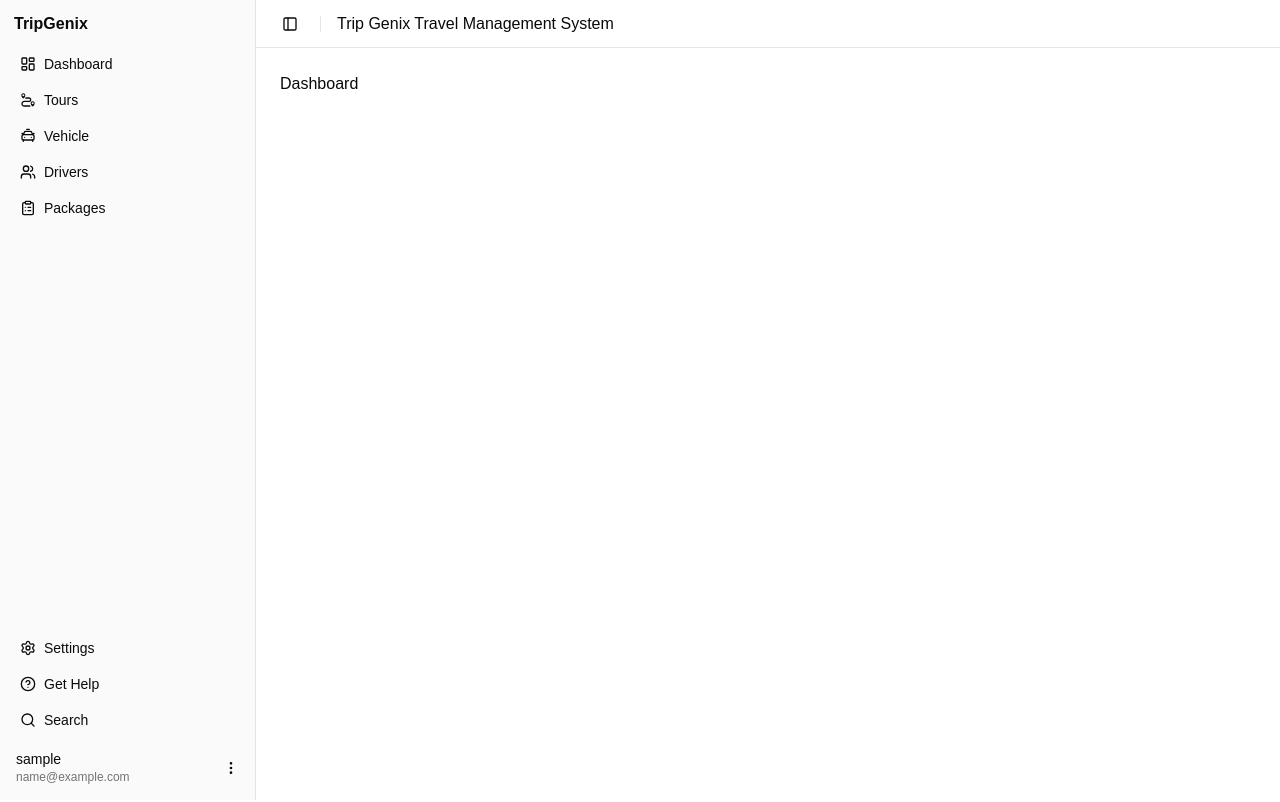
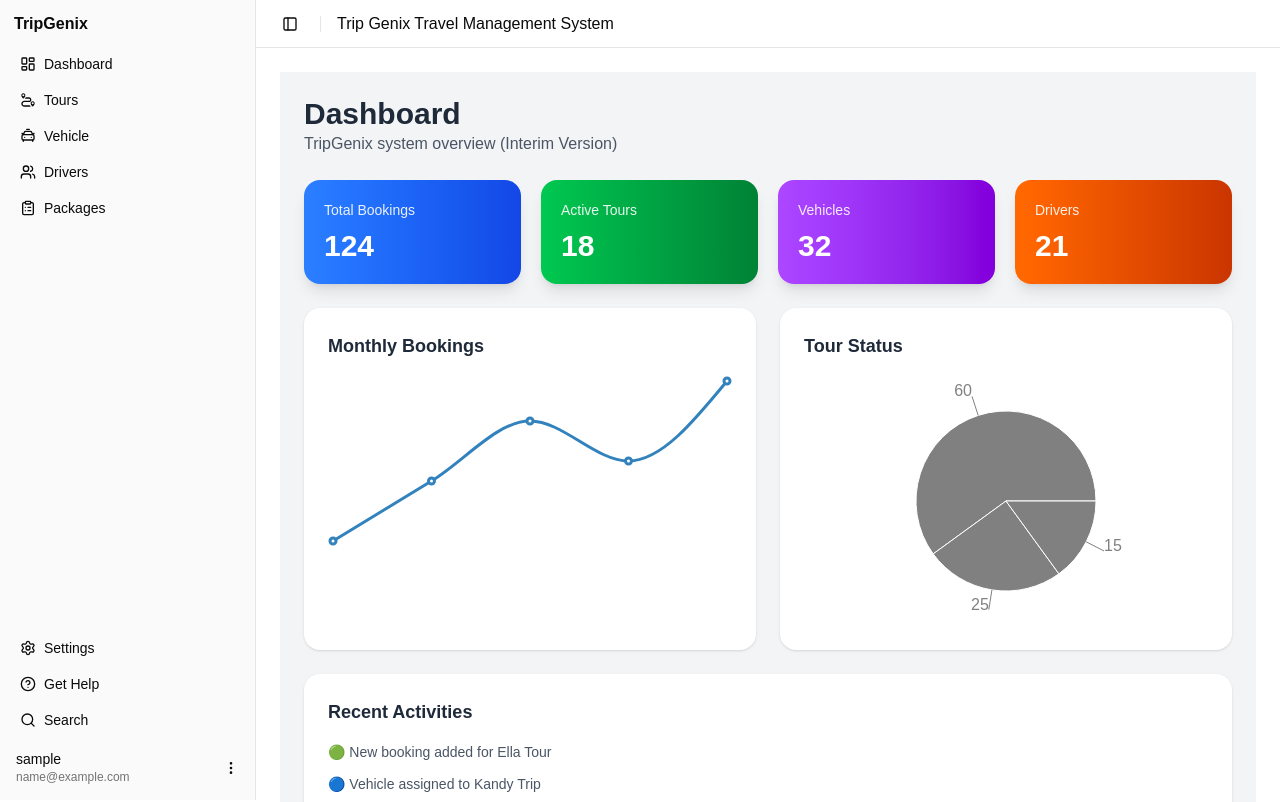
Before and after one commit to TripGenix/adminTripgenix, a React (Vite) app: page / in a window 1280 px wide. Shown: the top 802 px of the page. Built offline with nearby package versions, Linux system fonts and the light colour scheme; sample sign-in values are in the browser's storage.

Commit message:
sample design add

```diff
--- a/src/pages/dashboard.jsx
+++ b/src/pages/dashboard.jsx
@@ -1,4 +1,142 @@
+import {
+  LineChart,
+  Line,
+  PieChart,
+  Pie,
+  Cell,
+  ResponsiveContainer,
+  Tooltip,
+} from "recharts";
+
 export default function Dashboard() {
+  const stats = [
+    {
+      title: "Total Bookings",
+      value: "124",
+      gradient: "from-blue-500 to-blue-700",
+    },
+    {
+      title: "Active Tours",
+      value: "18",
+      gradient: "from-green-500 to-green-700",
+    },
+    {
+      title: "Vehicles",
+      value: "32",
+      gradient: "from-purple-500 to-purple-700",
+    },
+    {
+      title: "Drivers",
+      value: "21",
+      gradient: "from-orange-500 to-orange-700",
+    },
+  ];
 
-    return <div><p>Dashboard</p></div>;
+  const bookingData = [
+    { month: "Jan", bookings: 20 },
+    { month: "Feb", bookings: 35 },
+    { month: "Mar", bookings: 50 },
+    { month: "Apr", bookings: 40 },
+    { month: "May", bookings: 60 },
+  ];
+
+  const tourData = [
+    { name: "Completed", value: 60 },
+    { name: "Ongoing", value: 25 },
+    { name: "Upcoming", value: 15 },
+  ];
+
+  return (
+    <div className="p-6 space-y-6 bg-gray-100 min-h-screen">
+
+      {/* Header */}
+      <div>
+        <h1 className="text-3xl font-bold text-gray-800">
+          Dashboard
+        </h1>
+        <p className="text-gray-600">
+          TripGenix system overview (Interim Version)
+        </p>
+      </div>
+
+      {/* Stats Cards */}
+      <div className="grid grid-cols-1 sm:grid-cols-2 lg:grid-cols-4 gap-5">
+        {stats.map((item, index) => (
+          <div
+            key={index}
+            className={`rounded-2xl p-5 text-white bg-gradient-to-r ${item.gradient} shadow-lg`}
+          >
+            <p className="text-sm opacity-90">{item.title}</p>
+            <h2 className="text-3xl font-bold mt-2">
+              {item.value}
+            </h2>
+          </div>
+        ))}
+      </div>
+
+      {/* Charts Section */}
+      <div className="grid grid-cols-1 lg:grid-cols-2 gap-6">
+
+        {/* Line Chart */}
+        <div className="bg-white rounded-2xl p-6 shadow-sm">
+          <h2 className="text-lg font-semibold text-gray-800 mb-4">
+            Monthly Bookings
+          </h2>
+
+          <ResponsiveContainer width="100%" height={250}>
+            <LineChart data={bookingData}>
+              <Tooltip />
+              <Line
+                type="monotone"
+                dataKey="bookings"
+                strokeWidth={3}
+              />
+            </LineChart>
+          </ResponsiveContainer>
+        </div>
+
+        {/* Pie Chart */}
+        <div className="bg-white rounded-2xl p-6 shadow-sm">
+          <h2 className="text-lg font-semibold text-gray-800 mb-4">
+            Tour Status
+          </h2>
+
+          <ResponsiveContainer width="100%" height={250}>
+            <PieChart>
+              <Pie
+                data={tourData}
+                dataKey="value"
+                nameKey="name"
+                outerRadius={90}
+                label
+              >
+                {tourData.map((_, index) => (
+                  <Cell key={index} />
+                ))}
+              </Pie>
+              <Tooltip />
+            </PieChart>
+          </ResponsiveContainer>
+        </div>
+      </div>
+
+      {/* Recent Activity */}
+      <div className="bg-white rounded-2xl p-6 shadow-sm">
+        <h2 className="text-lg font-semibold text-gray-800 mb-4">
+          Recent Activities
+        </h2>
+
+        <ul className="space-y-3 text-gray-600 text-sm">
+          <li>🟢 New booking added for Ella Tour</li>
+          <li>🔵 Vehicle assigned to Kandy Trip</li>
+          <li>🟣 Driver profile updated</li>
+          <li>🟠 Email notification sent</li>
+        </ul>
+      </div>
+
+      <p className="text-xs text-gray-400 text-center">
+        TripGenix © {new Date().getFullYear()} – Interim Dashboard
+      </p>
+    </div>
+  );
 }
```
